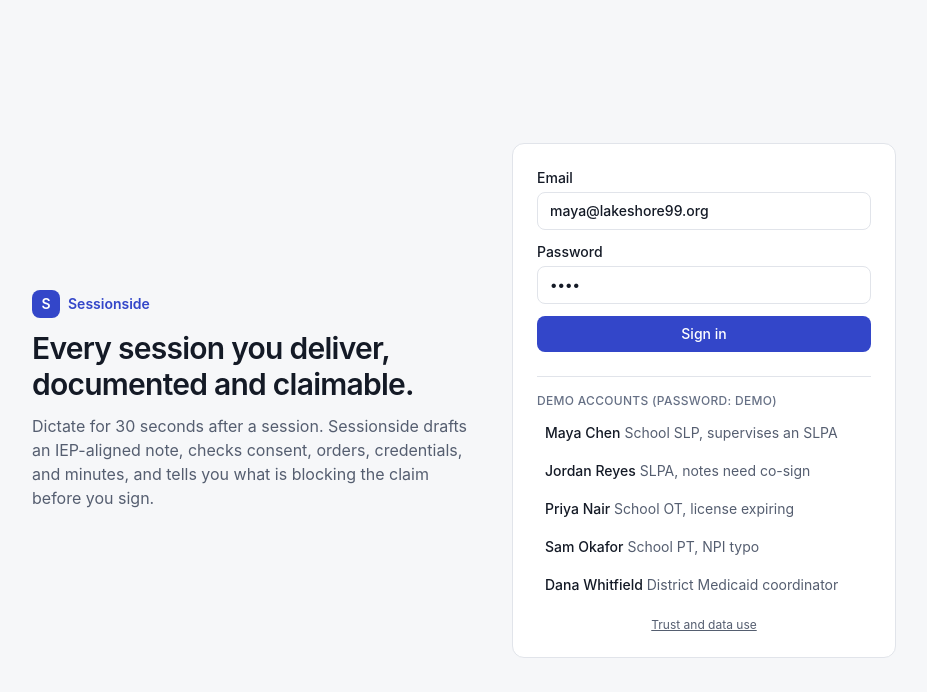
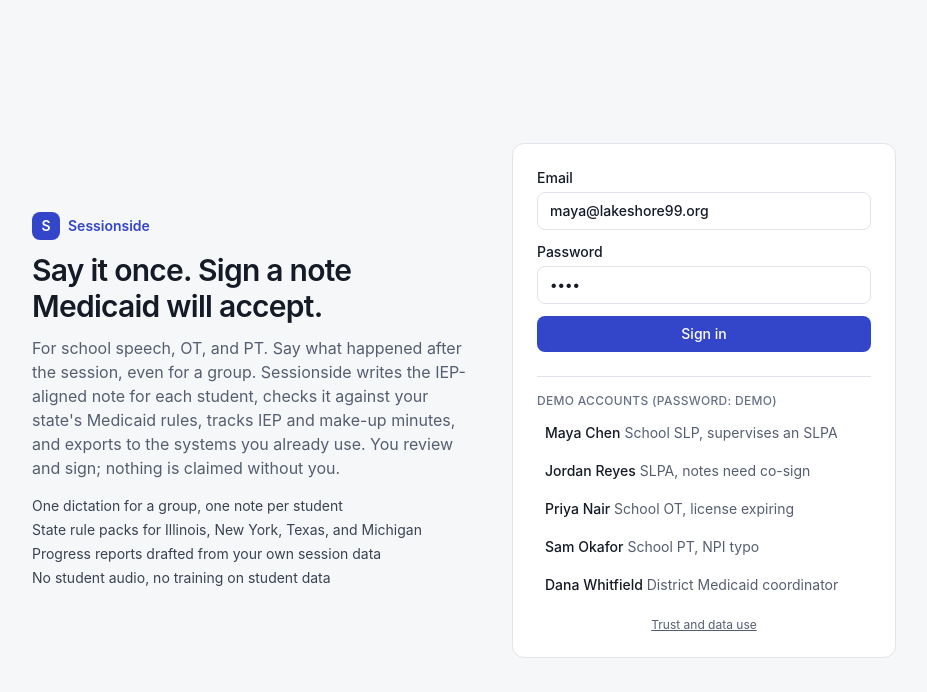
Before and after one commit to jkong7/sessionside, a Next.js app: page /login in a window 1280 px wide. Shown: the top 692 px of the page, without its empty margins (176-1103 px from the left). Built offline with nearby package versions, Linux system fonts and the light colour scheme; no server answers.

Commit message:
Lead with claim-ready notes positioning and document the full product

```diff
--- a/src/app/login/page.tsx
+++ b/src/app/login/page.tsx
@@ -26,10 +26,16 @@
           <span className="grid size-7 place-items-center rounded-lg bg-brand text-white">S</span>
           Sessionside
         </div>
-        <h1 className="text-3xl font-semibold tracking-tight">Every session you deliver, documented and claimable.</h1>
+        <h1 className="text-3xl font-semibold tracking-tight">Say it once. Sign a note Medicaid will accept.</h1>
         <p className="mt-3 text-ink-3">
-          Dictate for 30 seconds after a session. Sessionside drafts an IEP-aligned note, checks consent, orders, credentials, and minutes, and tells you what is blocking the claim before you sign.
+          For school speech, OT, and PT. Say what happened after the session, even for a group. Sessionside writes the IEP-aligned note for each student, checks it against your state&apos;s Medicaid rules, tracks IEP and make-up minutes, and exports to the systems you already use. You review and sign; nothing is claimed without you.
         </p>
+        <ul className="mt-4 space-y-1 text-sm text-ink-2">
+          <li>One dictation for a group, one note per student</li>
+          <li>State rule packs for Illinois, New York, Texas, and Michigan</li>
+          <li>Progress reports drafted from your own session data</li>
+          <li>No student audio, no training on student data</li>
+        </ul>
       </section>
       <section className="card w-full max-w-sm p-6">
         <form action={login} className="space-y-3">
```
Also changed, not shown: 1 other file (tests, documents, lock files or other folders).
